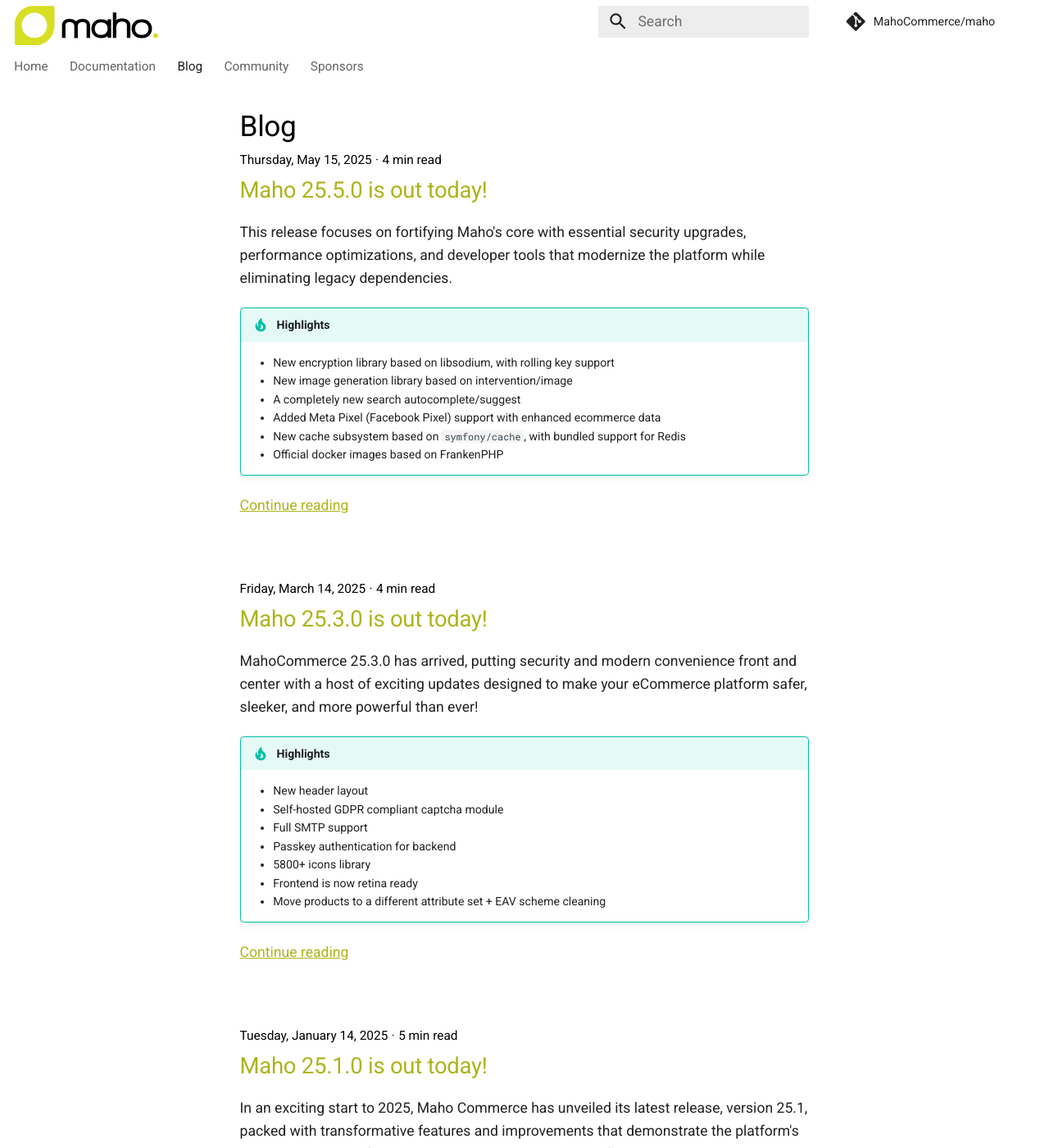
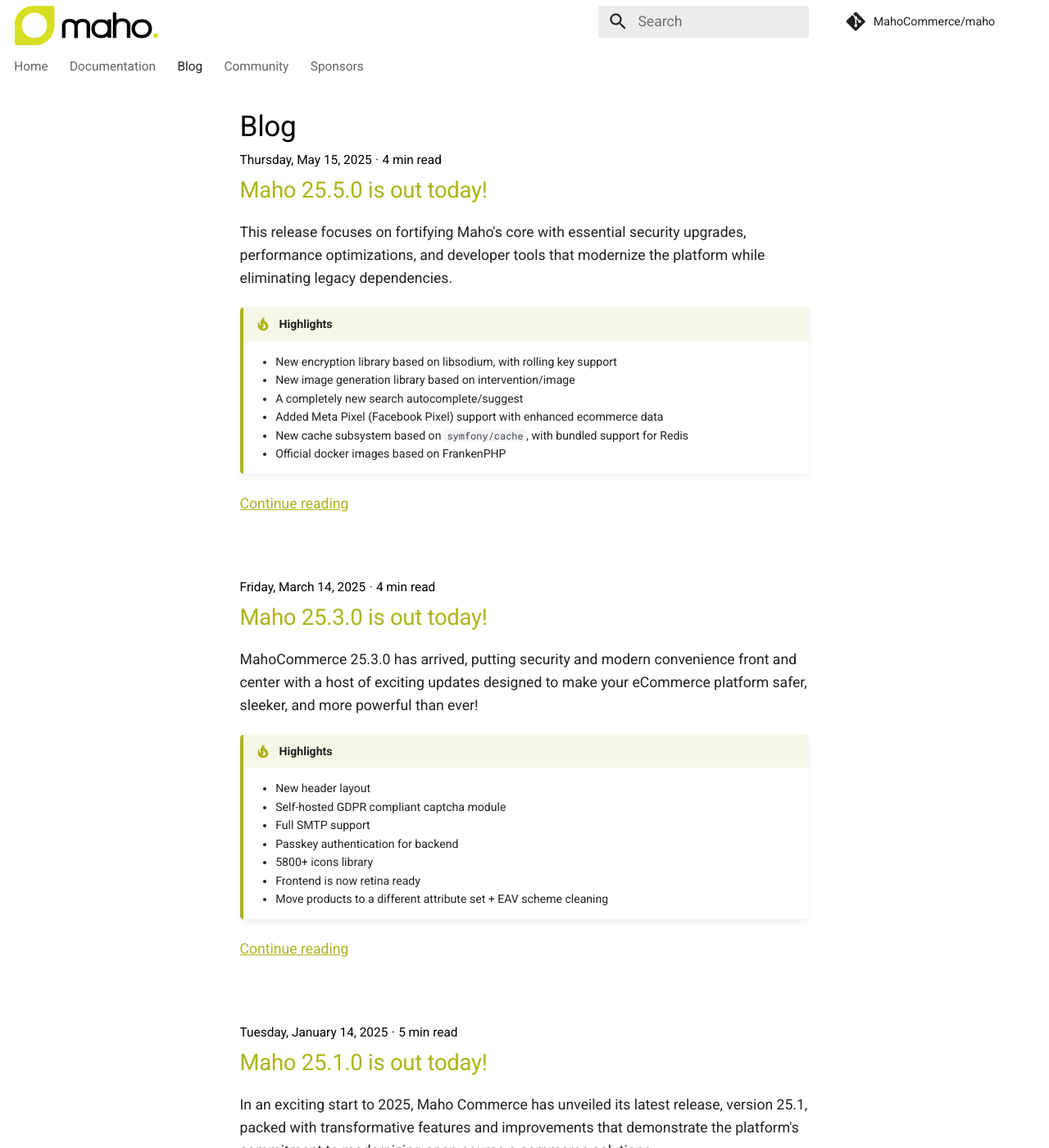
Before and after one commit to MahoCommerce/mahocommerce.com, an MkDocs documentation site: the page built from docs/blog/index.md, in a window 1280 px wide and 1400 px high. Shown: the whole window at 82% size. Built offline with MkDocs 1.6.1 and Material for MkDocs 9.7.7, drawn with Linux system fonts in a browser that asks for light colours; comment, search, counter and statistics services are not loaded.

Commit message:
some more stuff

```diff
--- a/docs/maho.css
+++ b/docs/maho.css
@@ -159,3 +159,19 @@
 body:has(h1[id=blog]) .md-post--excerpt ul li {
     margin-block: 0;
 }
+body:has(h1[id=blog]) .md-typeset .admonition,
+body:has(h1[id=blog]) .md-typeset details {
+    border-width: 0;
+    border-left-width: 4px;
+}
+body:has(h1[id=blog]) .md-typeset .admonition.tip {
+    border-color: var(--md-typeset-a-color);
+}
+body:has(h1[id=blog]) .md-typeset .tip>.admonition-title:before,
+body:has(h1[id=blog]) .md-typeset .tip>summary:before {
+    background-color: var(--md-typeset-a-color);
+}
+body:has(h1[id=blog]) .md-typeset .tip>.admonition-title,
+body:has(h1[id=blog]) .md-typeset .tip>summary {
+    background-color: #ADB41A1a;
+}
```
